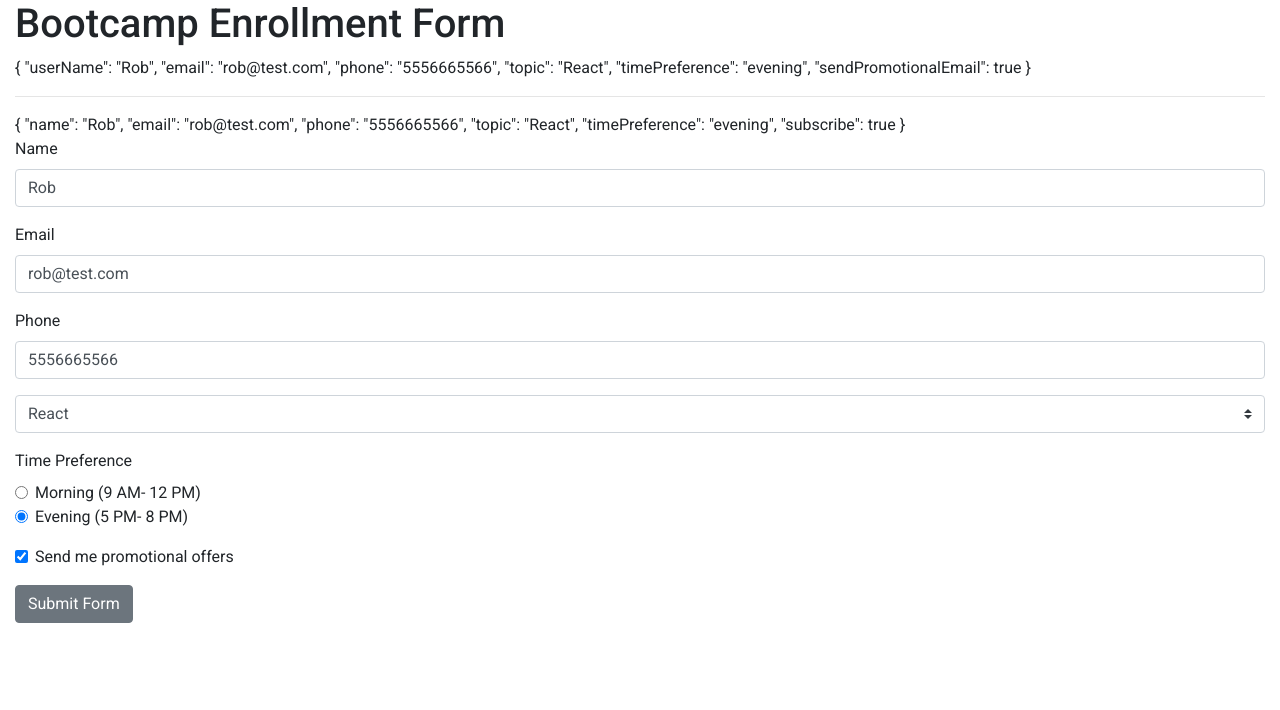
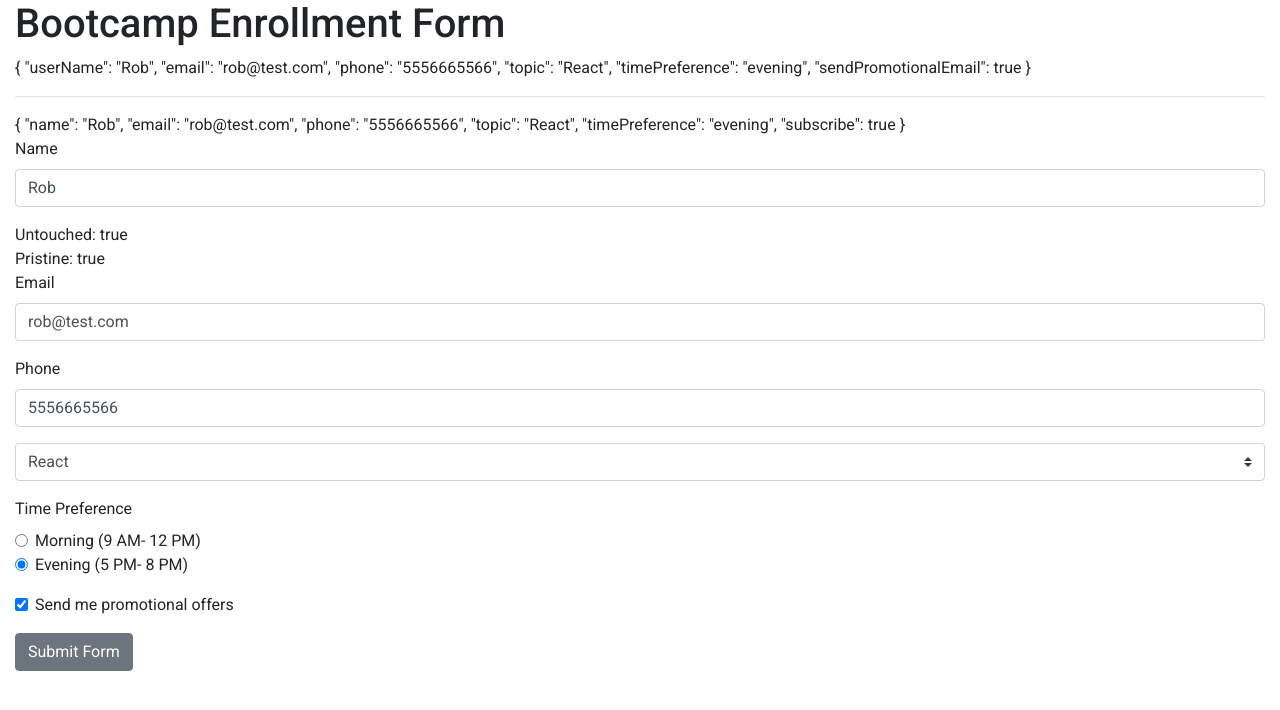
Before and after one commit to ozgursarikamis/angular-forms, an Angular app: page / in a window 1280 px wide. Shown: the top 710 px of the page. Built offline with nearby package versions, Linux system fonts and the light colour scheme.

Commit message:
ngModel classes

```diff
--- a/src/app/app.component.html
+++ b/src/app/app.component.html
@@ -7,9 +7,10 @@
 
     <div class="form-group">
       <label>Name</label>
-      <input type="text" name="userName" class="form-control" [(ngModel)]="userModel.name" />
+      <input #name="ngModel" required type="text" name="userName" class="form-control" [(ngModel)]="userModel.name" />
     </div>
-
+    Untouched: {{ name.untouched }} <br />
+    Pristine: {{ name.pristine }}
     <div class="form-group">
       <label>Email</label>
       <input name="email" type="email" class="form-control" [(ngModel)]="userModel.email" />
```
